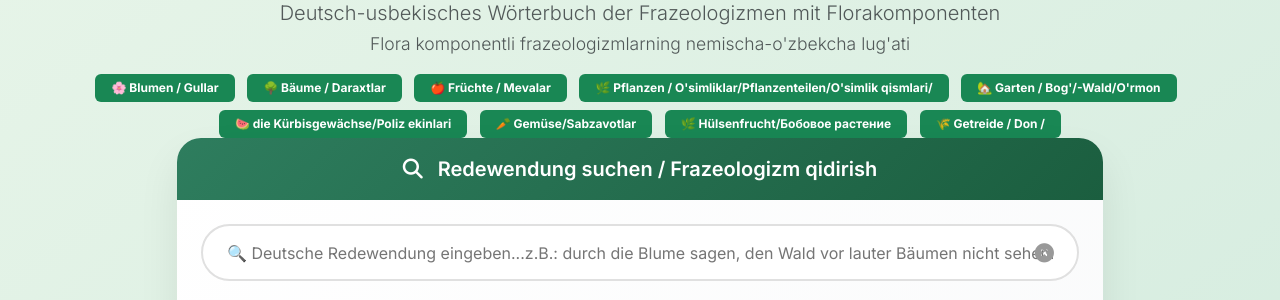
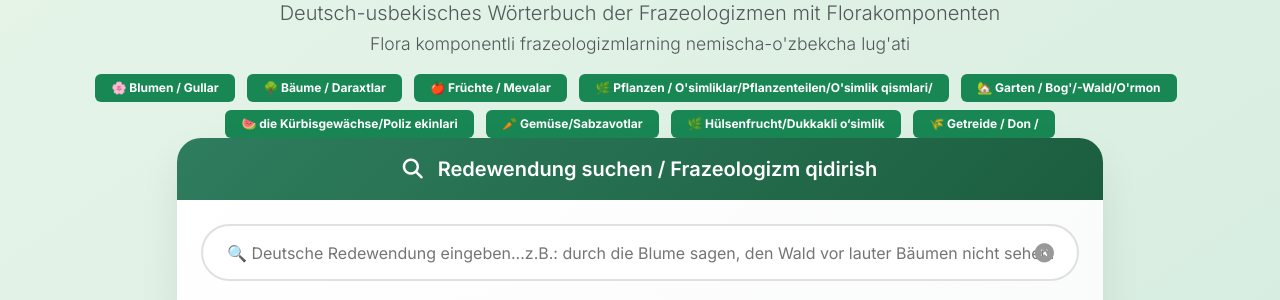
Before and after one commit to Rustem82/flora-phrasesuz, a Flask app: page /dictionary in a window 1280 px wide. Shown: the part 212-512 px from the top of the page. Run offline with Flask 3, Linux system fonts and the light colour scheme; data that the repository does not hold is empty.

Commit message:
Update dictionary page: fix Hülsenfrucht translation

```diff
--- a/templates/dictionary.html
+++ b/templates/dictionary.html
@@ -479,7 +479,7 @@
                 <div class="badge-group-secondary mt-1 pt-1">
                 <span class="badge bg-success me-2 px-3 py-2">🍉 die Kürbisgewächse/Poliz ekinlari </span>
                 <span class="badge bg-success me-2 px-3 py-2">🥕 Gemüse/Sabzavotlar</span>
-                <span class="badge bg-success me-2 px-3 py-2">🌿 Hülsenfrucht/Бобовое растение</span>
+                <span class="badge bg-success me-2 px-3 py-2">🌿 Hülsenfrucht/Dukkakli o‘simlik</span>
                 <span class="badge bg-success px-3 py-2">🌾 Getreide / Don / </span>
             </div>
         </div>
```
